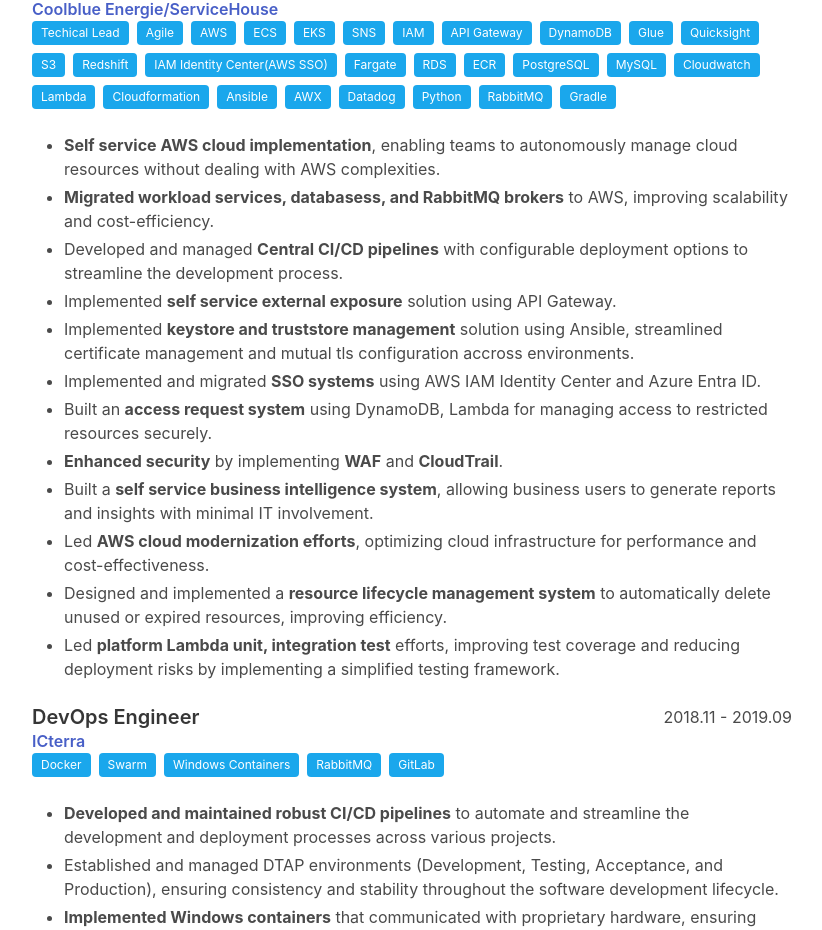
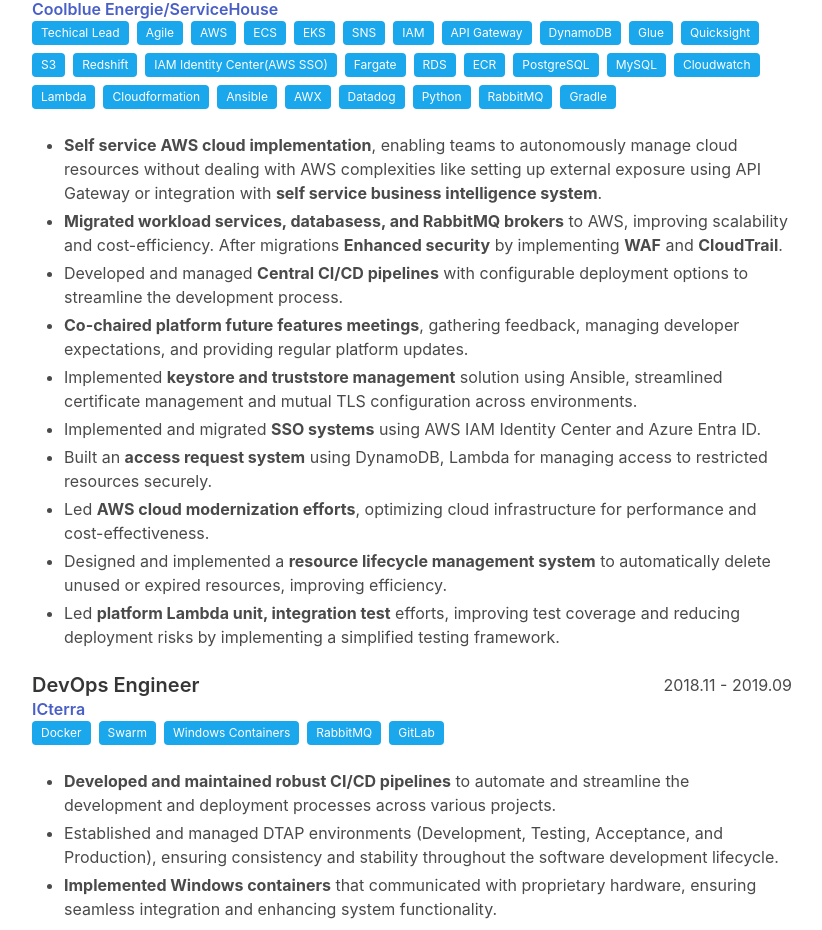
Before and after one commit to ethemcemozkan/me, a React (Create React App) app: page / in a window 1280 px wide. Shown: the part 1851-2781 px from the top of the page, without its empty margins (228-1050 px from the left). Built offline with nearby package versions, Linux system fonts and the light colour scheme.

Commit message:
v22 add PFF

```diff
--- a/src/App.js
+++ b/src/App.js
@@ -134,15 +134,13 @@
                   title: 'Senior DevOps Engineer',
                   company: 'Coolblue Energie/ServiceHouse',
                   description: '<ul>' +
-                    '<li><b>Self service AWS cloud implementation</b>, enabling teams to autonomously manage cloud resources without dealing with AWS complexities.</li>' +
-                    '<li><b>Migrated workload services, databasess, and RabbitMQ brokers</b> to AWS, improving scalability and cost-efficiency.</li>' +
+                    '<li><b>Self service AWS cloud implementation</b>, enabling teams to autonomously manage cloud resources without dealing with AWS complexities like setting up external exposure using API Gateway or integration with <b>self service business intelligence system</b>.</li>' +
+                    '<li><b>Migrated workload services, databasess, and RabbitMQ brokers</b> to AWS, improving scalability and cost-efficiency. After migrations <b>Enhanced security</b> by implementing <b>WAF</b> and <b>CloudTrail</b>.</li>' +
                     '<li>Developed and managed <b>Central CI/CD pipelines</b> with configurable deployment options to streamline the development process.</li>' +
-                    '<li>Implemented <b>self service external exposure</b> solution using API Gateway.</li>'+
-                    '<li>Implemented <b>keystore and truststore management</b> solution using Ansible, streamlined certificate management and mutual tls configuration accross environments.</li>' +
+                    '<li><b>Co-chaired platform future features meetings</b>, gathering feedback, managing developer expectations, and providing regular platform updates.</li>'+
+                    '<li>Implemented <b>keystore and truststore management</b> solution using Ansible, streamlined certificate management and mutual TLS configuration across environments.</li>' +
                     '<li>Implemented and migrated <b>SSO systems</b> using AWS IAM Identity Center and Azure Entra ID.</li>' +
                     '<li>Built an <b>access request system</b> using DynamoDB, Lambda for managing access to restricted resources securely.</li>' +
-                    '<li><b>Enhanced security</b> by implementing <b>WAF</b> and <b>CloudTrail</b>.</li>'+
-                    '<li>Built a <b>self service business intelligence system</b>, allowing business users to generate reports and insights with minimal IT involvement.</li>' +
                     '<li>Led <b>AWS cloud modernization efforts</b>, optimizing cloud infrastructure for performance and cost-effectiveness.</li>' +
                     '<li>Designed and implemented a <b>resource lifecycle management system</b> to automatically delete unused or expired resources, improving efficiency.</li>' +
                     '<li>Led <b>platform Lambda unit, integration test</b> efforts, improving test coverage and reducing deployment risks by implementing a simplified testing framework.</li>' +
```
